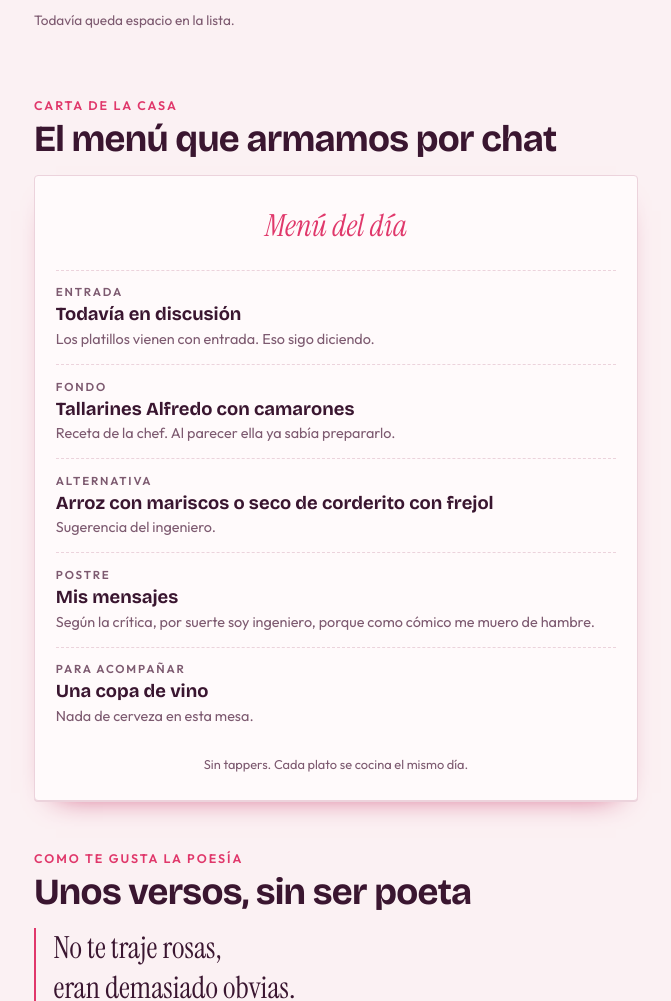
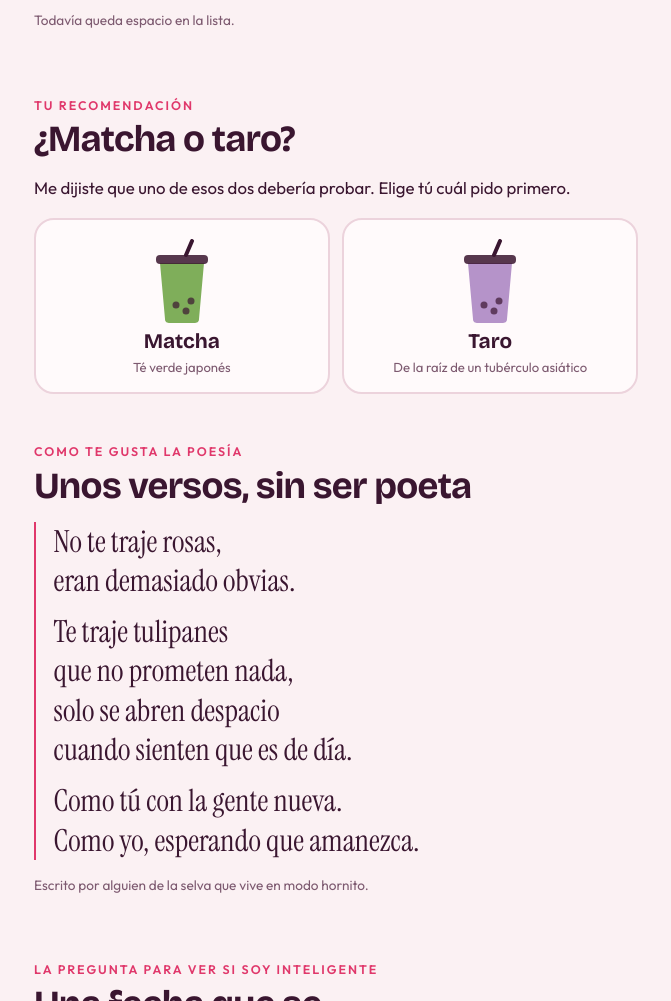
Before and after one commit to jhon2050/para-fatima, a plain HTML site: page index.html in a window 1280 px wide. Shown: the part 1282-2283 px from the top of the page, without its empty margins (304-975 px from the left). Drawn offline with nearby package versions, Linux system fonts and the light colour scheme.

Commit message:
Cambia el menú por la elección matcha o taro

```diff
--- a/index.html
+++ b/index.html
@@ -138,21 +138,25 @@ p { margin: 0 0 1rem; }
 .check .pending .box { border-style: dashed; }
 .space { font-size: .85rem; color: var(--muted); margin-top: .8rem; }
 
-/* Menú */
-.menu {
-  background: var(--paper); border: 1px solid var(--line); border-radius: 4px;
-  padding: 1.6rem 1.3rem; position: relative;
-  box-shadow: 0 1px 0 var(--line), 0 14px 30px -22px var(--tulip-3);
+/* Matcha o taro */
+.duel { display: grid; grid-template-columns: 1fr 1fr; gap: .8rem; }
+.pick {
+  font: inherit; color: var(--ink); text-align: center; cursor: pointer;
+  background: var(--paper); border: 2px solid var(--line); border-radius: 20px;
+  padding: 1.2rem .8rem 1rem; display: flex; flex-direction: column; align-items: center; gap: .35rem;
+  transition: border-color .2s, transform .2s;
+  -webkit-tap-highlight-color: transparent;
 }
-.menu h3 {
-  font-family: var(--poem); font-weight: 400; font-style: italic;
-  text-align: center; font-size: 1.9rem; margin: 0 0 1.2rem; color: var(--tulip);
+.pick:active { transform: scale(.97); }
+.pick:focus-visible { outline: 3px solid var(--tulip-2); outline-offset: 3px; }
+.pick[aria-pressed="true"] { border-color: var(--tulip); transform: translateY(-3px); }
+.pick svg { width: 72px; height: 86px; }
+.pick b { font-family: var(--display); font-size: 1.3rem; line-height: 1.1; }
+.pick small { font-size: .82rem; color: var(--muted); line-height: 1.3; }
+.verdict {
+  margin-top: 1rem; padding: 1rem 1.1rem; border-radius: 14px; background: var(--paper);
+  border: 1px solid var(--line);
 }
-.course { display: grid; grid-template-columns: 1fr; gap: .1rem; padding: .8rem 0; border-top: 1px dashed var(--line); }
-.course-k { font-size: .72rem; letter-spacing: .16em; text-transform: uppercase; font-weight: 600; color: var(--muted); }
-.course-v { font-family: var(--display); font-weight: 700; font-size: 1.15rem; line-height: 1.25; }
-.course-n { font-size: .9rem; color: var(--muted); }
-.menu-foot { text-align: center; font-size: .8rem; color: var(--muted); margin: .8rem 0 0; }
 
 /* Poema */
 .poem {
@@ -261,37 +265,22 @@ p { margin: 0 0 1rem; }
   </section>
 
   <section>
-    <div class="eyebrow">Carta de la casa</div>
-    <h2>El menú que armamos por chat</h2>
-    <div class="menu">
-      <h3>Menú del día</h3>
-      <div class="course">
-        <span class="course-k">Entrada</span>
-        <span class="course-v">Todavía en discusión</span>
-        <span class="course-n">Los platillos vienen con entrada. Eso sigo diciendo.</span>
-      </div>
-      <div class="course">
-        <span class="course-k">Fondo</span>
-        <span class="course-v">Tallarines Alfredo con camarones</span>
-        <span class="course-n">Receta de la chef. Al parecer ella ya sabía prepararlo.</span>
-      </div>
-      <div class="course">
-        <span class="course-k">Alternativa</span>
-        <span class="course-v">Arroz con mariscos o seco de corderito con frejol</span>
-        <span class="course-n">Sugerencia del ingeniero.</span>
-      </div>
-      <div class="course">
-        <span class="course-k">Postre</span>
-        <span class="course-v">Mis mensajes</span>
-        <span class="course-n">Según la crítica, por suerte soy ingeniero, porque como cómico me muero de hambre.</span>
-      </div>
-      <div class="course">
-        <span class="course-k">Para acompañar</span>
-        <span class="course-v">Una copa de vino</span>
-        <span class="course-n">Nada de cerveza en esta mesa.</span>
-      </div>
-      <p class="menu-foot">Sin tappers. Cada plato se cocina el mismo día.</p>
+    <div class="eyebrow">Tu recomendación</div>
+    <h2>¿Matcha o taro?</h2>
+    <p>Me dijiste que uno de esos dos debería probar. Elige tú cuál pido primero.</p>
+    <div class="duel">
+      <button class="pick" type="button" id="pickMatcha" aria-pressed="false">
+        <svg viewBox="0 0 72 86" aria-hidden="true"><path d="M14 24 H58 L53 80 C53 83 51 84 48 84 H24 C21 84 19 83 19 80 Z" fill="#7fae5a"/><rect x="10" y="16" width="52" height="9" rx="4" fill="var(--ink)" opacity=".85"/><path d="M40 16 L46 2" stroke="var(--ink)" stroke-width="4" stroke-linecap="round"/><circle cx="30" cy="66" r="3.5" fill="var(--ink)" opacity=".7"/><circle cx="40" cy="72" r="3.5" fill="var(--ink)" opacity=".7"/><circle cx="45" cy="62" r="3.5" fill="var(--ink)" opacity=".7"/></svg>
+        <b>Matcha</b>
+        <small>Té verde japonés</small>
+      </button>
+      <button class="pick" type="button" id="pickTaro" aria-pressed="false">
+        <svg viewBox="0 0 72 86" aria-hidden="true"><path d="M14 24 H58 L53 80 C53 83 51 84 48 84 H24 C21 84 19 83 19 80 Z" fill="#b593c9"/><rect x="10" y="16" width="52" height="9" rx="4" fill="var(--ink)" opacity=".85"/><path d="M40 16 L46 2" stroke="var(--ink)" stroke-width="4" stroke-linecap="round"/><circle cx="30" cy="66" r="3.5" fill="var(--ink)" opacity=".7"/><circle cx="40" cy="72" r="3.5" fill="var(--ink)" opacity=".7"/><circle cx="45" cy="62" r="3.5" fill="var(--ink)" opacity=".7"/></svg>
+        <b>Taro</b>
+        <small>De la raíz de un tubérculo asiático</small>
+      </button>
     </div>
+    <div class="verdict" id="verdict" hidden></div>
   </section>
 
   <section>
@@ -429,6 +418,20 @@ p { margin: 0 0 1rem; }
     }
   }
 
+  var verdict = document.getElementById('verdict');
+  var pickM = document.getElementById('pickMatcha');
+  var pickT = document.getElementById('pickTaro');
+  function choose(isMatcha) {
+    pickM.setAttribute('aria-pressed', isMatcha ? 'true' : 'false');
+    pickT.setAttribute('aria-pressed', isMatcha ? 'false' : 'true');
+    verdict.hidden = false;
+    verdict.innerHTML = isMatcha
+      ? '<strong>Matcha entonces.</strong> Lo pruebo contigo y te doy mi veredicto en vivo. Si no me gusta, el taro queda para la revancha.'
+      : '<strong>Taro entonces.</strong> Confío en tu recomendación. El matcha queda pendiente para la segunda salida.';
+  }
+  pickM.addEventListener('click', function () { choose(true); });
+  pickT.addEventListener('click', function () { choose(false); });
+
   var answer = document.getElementById('answer');
   document.getElementById('yes').addEventListener('click', function () {
     answer.hidden = false;
```
